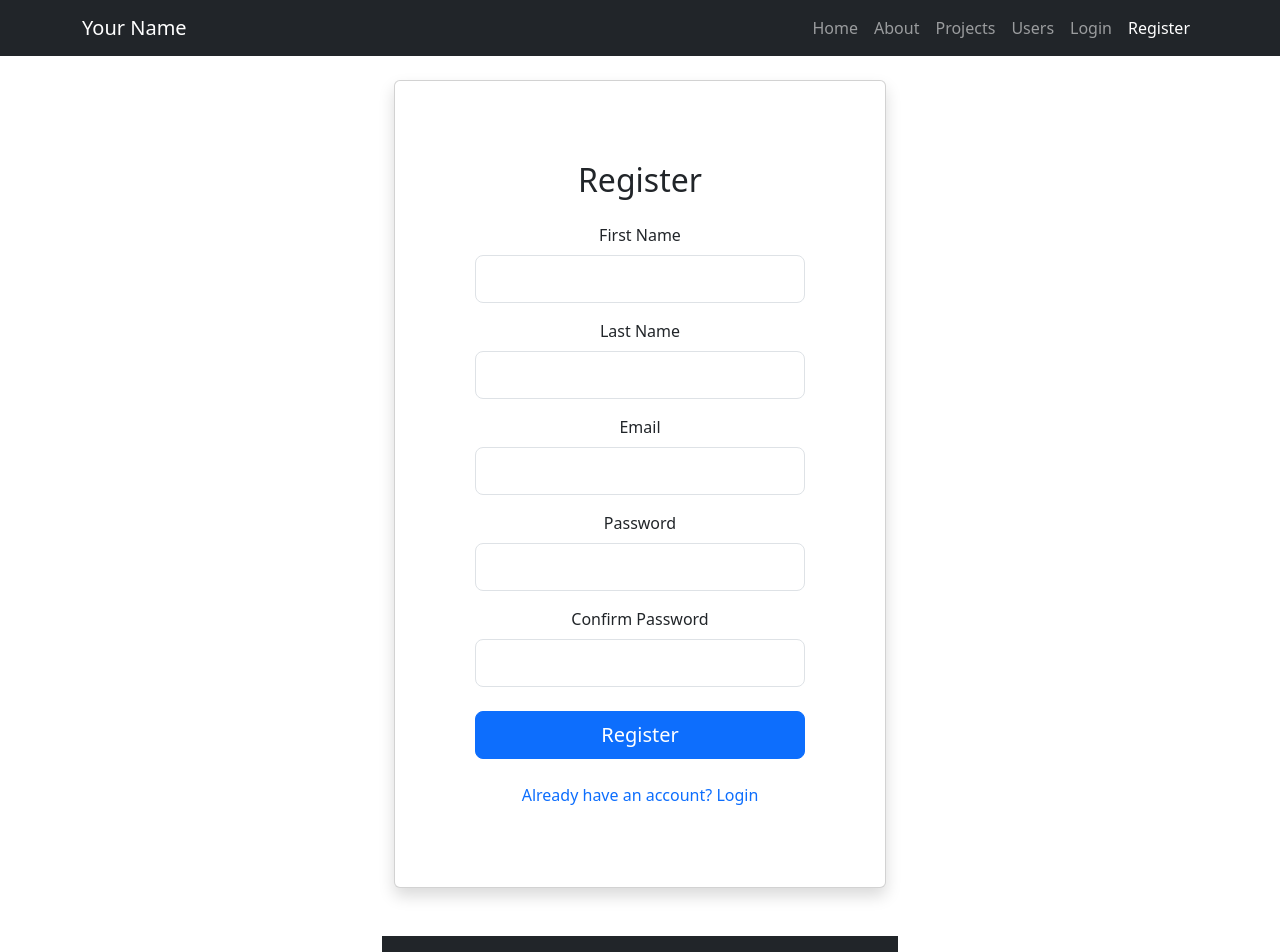
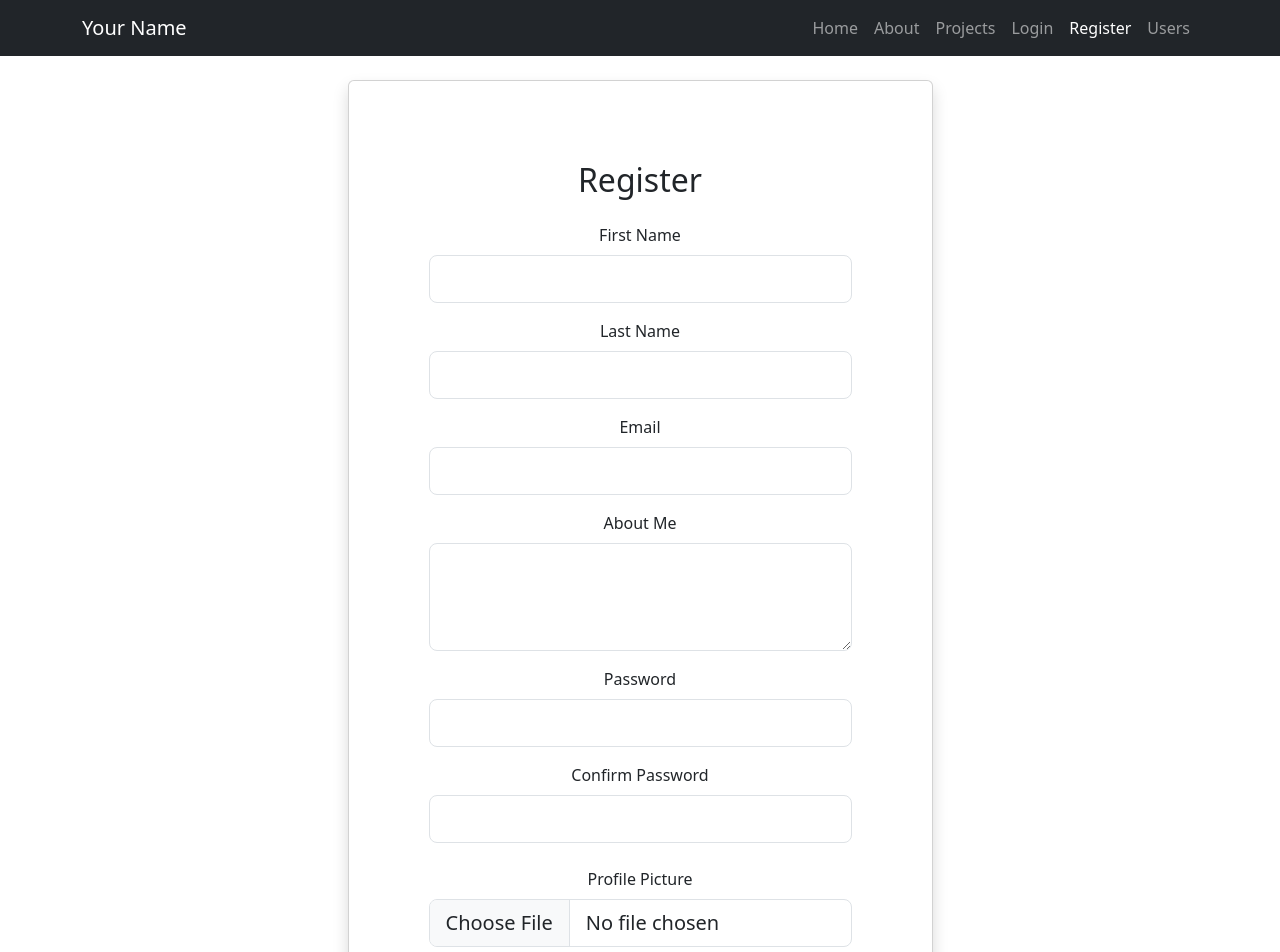
Before and after one commit to paoloSalazar/personal-portfolio-ui, a React (Vite) app: page /register in a window 1280 px wide. Shown: the top 952 px of the page. Built offline with nearby package versions, Linux system fonts and the light colour scheme; no server answers.

Commit message:
added profile picture feature

```diff
--- a/src/App.jsx
+++ b/src/App.jsx
@@ -3,7 +3,7 @@ import { BrowserRouter as Router, Routes, Route } from 'react-router-dom';
 import { AuthProvider } from './contexts/AuthContext';
 import NavBar from './components/NavBar';
 import Home from './components/Home';
-import About from './components/About';
+import About from './components/About/About';
 import Projects from './components/Projects/Projects';
 import Skills from './components/Skills/Skills';
 import Contact from './components/Contacts/Contact';
--- a/src/components/About.jsx
+++ /dev/null
@@ -1,28 +0,0 @@
-import React from 'react';
-import { Container, Row, Col } from 'react-bootstrap';
-
-const About = () => (
-  <section id="about" className="py-5 bg-light">
-    <Container>
-      <h2 className="text-center mb-4 display-4">About Me</h2>
-      <Row className="align-items-center">
-        <Col md={4} className="text-center">
-          {/* Placeholder for your professional photo */}
-          <div className="profile-img mx-auto" style={{ width: '200px', height: '200px', borderRadius: '50%', backgroundColor: '#007bff', marginBottom: '20px' }}>
-            {/*  */}
-          </div>
-        </Col>
-        <Col md={8}>
-          <p className="lead">
-            I'm a full-stack developer with 5+ years of experience in JavaScript, React, and Python/Flask. I specialize in turning complex requirements into clean, user-friendly applications. My focus is on writing efficient, maintainable code and continuous learning.
-          </p>
-          <p>
-            **Key Skills:** React, Vite, Python, Flask, REST APIs, PostgreSQL, Docker, AWS.
-          </p>
-        </Col>
-      </Row>
-    </Container>
-  </section>
-);
-
-export default About;
--- /dev/null
+++ b/src/components/About/About.jsx
@@ -0,0 +1,60 @@
+import React, { useState, useEffect } from 'react';
+import { Container, Row, Col } from 'react-bootstrap';
+import { apiRequest } from '../../services/api';
+
+const About = ({ readOnly, userId }) => {
+  const [user, setUser] = useState(null);
+
+  useEffect(() => {
+    const fetchUser = async () => {
+      try {
+        const data = await apiRequest(`/users/${userId}`);
+        setUser(data);
+      } catch (error) {
+        console.error('Error fetching user:', error);
+      }
+    };
+    fetchUser();
+  }, [userId]);
+
+  if (!user) {
+    return (
+      <section id="about" className="py-5 bg-light">
+        <Container>
+          <div className="text-center">Loading...</div>
+        </Container>
+      </section>
+    );
+  }
+
+  return (
+    <section id="about" className="py-5 bg-light">
+      <Container>
+        <h2 className="text-center mb-4 display-4">About Me</h2>
+        <Row className="align-items-center">
+          <Col md={4} className="text-center">
+            <img
+              src={user.profile_photo_url}
+              alt="Profile"
+              className="profile-img mx-auto"
+              style={{ width: '200px', height: '200px', borderRadius: '50%', marginBottom: '20px' }}
+            />
+          </Col>
+          <Col md={8}>
+            <p className="lead">
+              {user.about_me}
+            </p>
+            <p>
+              <strong>Name:</strong> {user.name} {user.last_name} {user.second_last_name}
+            </p>
+            <p>
+              <strong>Email:</strong> {user.email}
+            </p>
+          </Col>
+        </Row>
+      </Container>
+    </section>
+  );
+};
+
+export default About;
--- a/src/components/Auth/Register.jsx
+++ b/src/components/Auth/Register.jsx
@@ -2,7 +2,8 @@ import React, { useState } from 'react';
 import { Container, Form, Button, Alert, Card } from 'react-bootstrap';
 import { useNavigate, Link } from 'react-router-dom';
 import { useAuth } from '../../contexts/AuthContext';
-import { register as registerApi } from '../../services/auth';
+import { createUser } from '../../services/users';
+import { login as loginApi } from '../../services/auth';
 
 const Register = () => {
   const [firstName, setFirstName] = useState('');
@@ -10,6 +11,8 @@ const Register = () => {
   const [email, setEmail] = useState('');
   const [password, setPassword] = useState('');
   const [confirmPassword, setConfirmPassword] = useState('');
+  const [aboutMe, setAboutMe] = useState('');
+  const [profilePicture, setProfilePicture] = useState(null);
   const [error, setError] = useState('');
   const [loading, setLoading] = useState(false);
   const { login } = useAuth();
@@ -27,8 +30,16 @@ const Register = () => {
     setLoading(true);
 
     try {
-      const response = await registerApi(email, password, firstName, lastName);
-      login(response.access_token, response.user);
+      const userData = {
+        name: firstName,
+        last_name: lastName,
+        email,
+        password,
+        about_me: aboutMe,
+      };
+      await createUser(userData, profilePicture);
+      const loginResponse = await loginApi(email, password);
+      login(loginResponse.access_token, loginResponse.user);
       navigate('/');
     } catch (err) {
       setError(err.message || 'Registration failed');
@@ -77,6 +88,16 @@ const Register = () => {
                   />
                 </Form.Group>
                 <Form.Group className="mb-3">
+                  <Form.Label>About Me</Form.Label>
+                  <Form.Control
+                    as="textarea"
+                    rows={3}
+                    value={aboutMe}
+                    onChange={(e) => setAboutMe(e.target.value)}
+                    size="lg"
+                  />
+                </Form.Group>
+                <Form.Group className="mb-3">
                   <Form.Label>Password</Form.Label>
                   <Form.Control
                     type="password"
@@ -96,6 +117,15 @@ const Register = () => {
                     size="lg"
                   />
                 </Form.Group>
+                <Form.Group className="mb-4">
+                  <Form.Label>Profile Picture</Form.Label>
+                  <Form.Control
+                    type="file"
+                    accept="image/*"
+                    onChange={(e) => setProfilePicture(e.target.files[0])}
+                    size="lg"
+                  />
+                </Form.Group>
                 <Button variant="primary" type="submit" disabled={loading} className="w-100 py-2" size="lg">
                   {loading ? 'Registering...' : 'Register'}
                 </Button>
--- a/src/components/NavBar.jsx
+++ b/src/components/NavBar.jsx
@@ -26,11 +26,11 @@ const NavBar = () => {
 
             {/* Temporary disabled contact-types tab */}
             {/* <Nav.Link as={NavLink} to="/contact-types">Contact Types</Nav.Link> */}
-            <Nav.Link as={NavLink} to="/users">Users</Nav.Link>
             {!isAuthenticated ? (
               <>
                 <Nav.Link as={NavLink} to="/login">Login</Nav.Link>
                 <Nav.Link as={NavLink} to="/register">Register</Nav.Link>
+                <Nav.Link as={NavLink} to="/users">Users</Nav.Link>
               </>
             ) : (
               <>
--- a/src/components/UserProfile.jsx
+++ b/src/components/UserProfile.jsx
@@ -2,7 +2,7 @@ import React from 'react';
 import { useParams } from 'react-router-dom';
 import { Container, Alert } from 'react-bootstrap';
 import { useUser } from '../hooks/useUsers';
-import About from './About';
+import About from './About/About';
 import Skills from './Skills/Skills';
 import Contact from './Contacts/Contact';
 
--- a/src/services/api.js
+++ b/src/services/api.js
@@ -1,4 +1,4 @@
-export const API_BASE_URL = import.meta.env.VITE_API_BASE_URL || 'http://localhost:5000/api';
+export const API_BASE_URL = import.meta.env.VITE_API_BASE_URL || 'http://127.0.0.1:5000/api';
 
 class ApiError extends Error {
   constructor(message, status) {
--- a/src/services/users.js
+++ b/src/services/users.js
@@ -1,5 +1,19 @@
-import { apiRequest } from './api.js';
+import { API_BASE_URL, handleResponse, apiRequest } from './api.js';
 
 export const getUsers = () => apiRequest('/users');
 
 export const getUser = (userId) => apiRequest(`/users/${userId}`);
+
+export const createUser = async (userData, photoFile) => {
+  const url = `${API_BASE_URL}/users`;
+  const formData = new FormData();
+  formData.append('data', JSON.stringify(userData));
+  if (photoFile) {
+    formData.append('photo', photoFile);
+  }
+  const response = await fetch(url, {
+    method: 'POST',
+    body: formData,
+  });
+  return handleResponse(response);
+};
```
